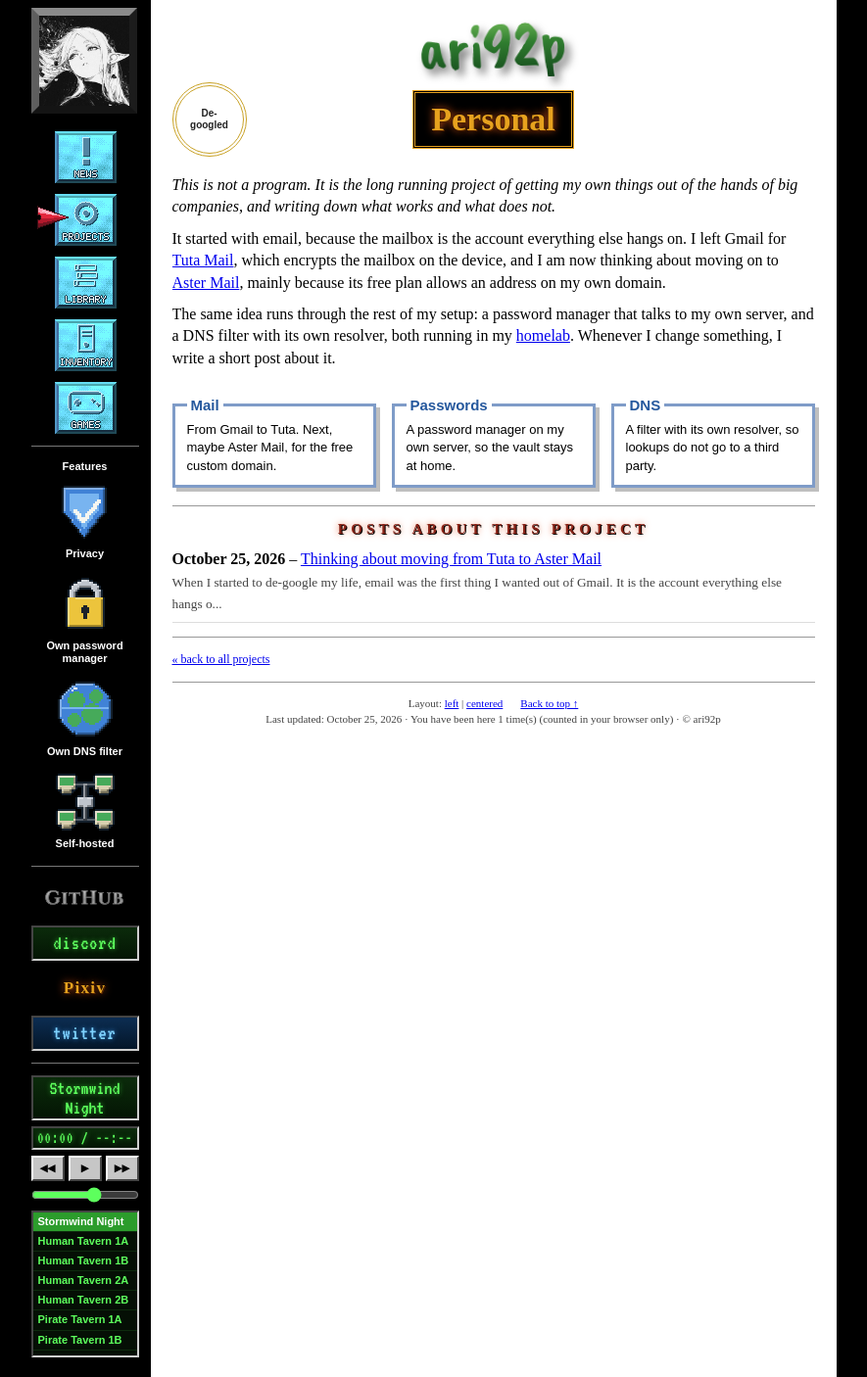
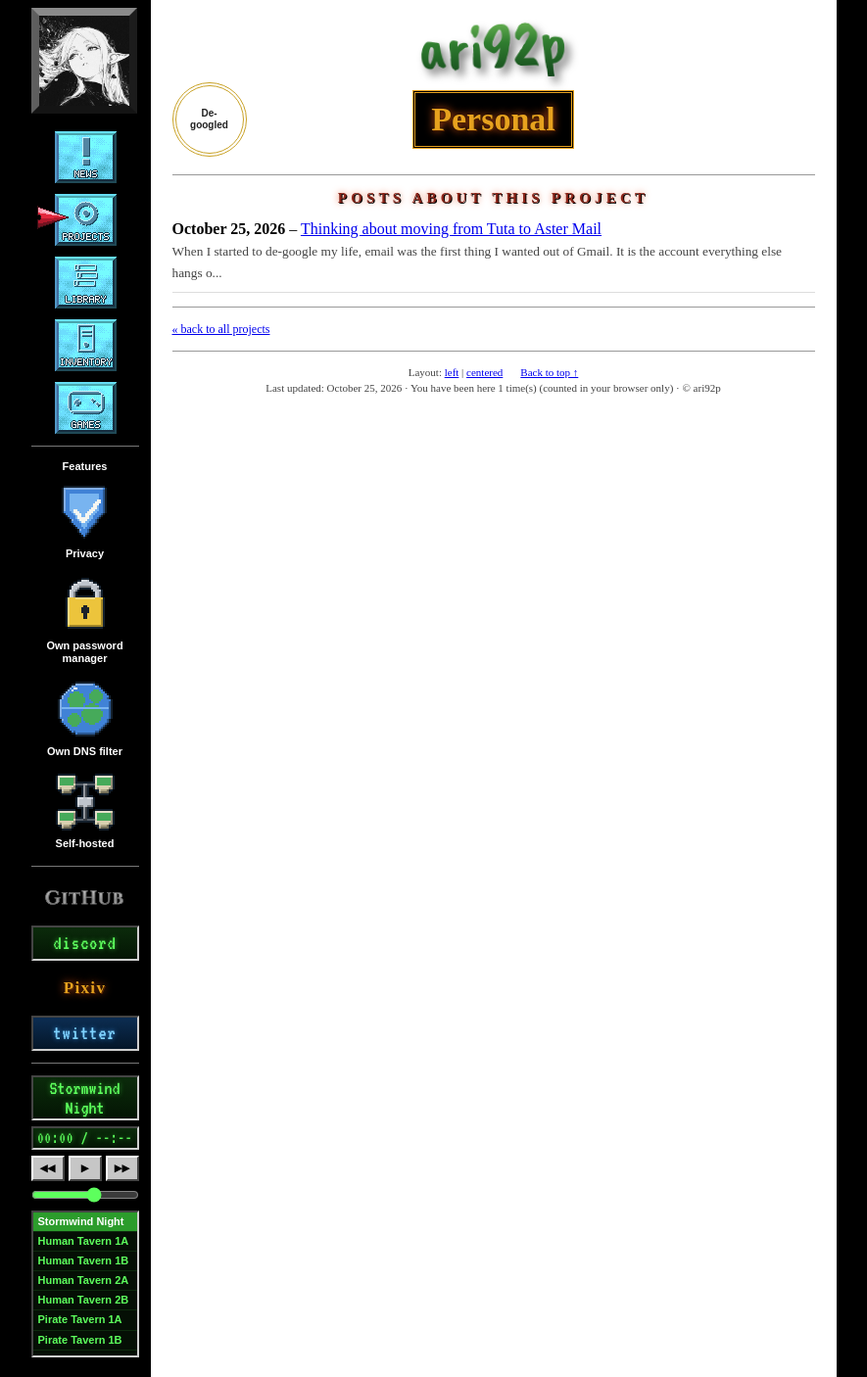
Before and after one commit to ari92p/ari92p.github.io, a Jekyll site: the page built from content/_projects/8-personal.md, in a window 1280 px wide. Shown: the whole page at 98% size, without its empty margins (129-1014 px from the left). Built offline with Jekyll 4.4.1, drawn with Linux system fonts in a browser that asks for light colours; some web fonts are replaced.

Commit message:
Empty the body of the Personal project page, keep only the posts list
Co-Authored-By: Claude Sonnet 5.5 <noreply@anthropic.com>

```diff
--- a/content/_projects/8-personal.md
+++ b/content/_projects/8-personal.md
@@ -18,14 +18,3 @@ features:
   - icon: network
     text: Self-hosted
 ---
-<div class="pj-row">
-<p class="it">This is not a program. It is the long running project of getting my own things out of the hands of big companies, and writing down what works and what does not.</p>
-<p>It started with email, because the mailbox is the account everything else hangs on. I left Gmail for <a href="https://tuta.com">Tuta Mail</a>, which encrypts the mailbox on the device, and I am now thinking about moving on to <a href="https://astermail.org">Aster Mail</a>, mainly because its free plan allows an address on my own domain.</p>
-<p>The same idea runs through the rest of my setup: a password manager that talks to my own server, and a DNS filter with its own resolver, both running in my <a href="/projects/homelab/">homelab</a>. Whenever I change something, I write a short post about it.</p>
-</div>
-
-<div class="boxrow">
-<fieldset class="tbox"><legend>Mail</legend>From Gmail to Tuta. Next, maybe Aster Mail, for the free custom domain.</fieldset>
-<fieldset class="tbox"><legend>Passwords</legend>A password manager on my own server, so the vault stays at home.</fieldset>
-<fieldset class="tbox"><legend>DNS</legend>A filter with its own resolver, so lookups do not go to a third party.</fieldset>
-</div>
```
